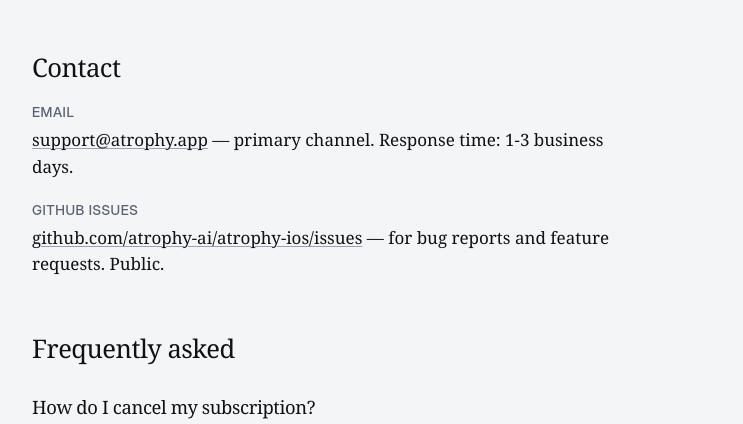
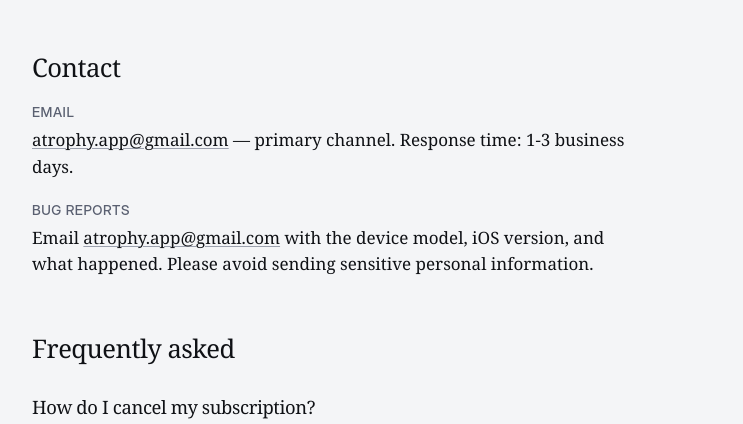
Before and after one commit to atrophy-ai/atrophy-ai.github.io, a plain HTML site: page support.html in a window 1280 px wide. Shown: the part 307-731 px from the top of the page, without its empty margins (268-1011 px from the left). Drawn offline with Linux system fonts and the light colour scheme; a web font is replaced by a local one.

Commit message:
update support

```diff
--- a/support.html
+++ b/support.html
@@ -29,9 +29,9 @@
     <h2>Contact</h2>
     <dl>
       <dt>Email</dt>
-      <dd><a href="mailto:support@atrophy.app">support@atrophy.app</a> — primary channel. Response time: 1-3 business days.</dd>
-      <dt>GitHub Issues</dt>
-      <dd><a href="https://github.com/atrophy-ai/atrophy-ios/issues" rel="noopener">github.com/atrophy-ai/atrophy-ios/issues</a> — for bug reports and feature requests. Public.</dd>
+      <dd><a href="mailto:atrophy.app@gmail.com">atrophy.app@gmail.com</a> — primary channel. Response time: 1-3 business days.</dd>
+      <dt>Bug reports</dt>
+      <dd>Email <a href="mailto:atrophy.app@gmail.com">atrophy.app@gmail.com</a> with the device model, iOS version, and what happened. Please avoid sending sensitive personal information.</dd>
     </dl>
 
     <h2>Frequently asked</h2>
```
